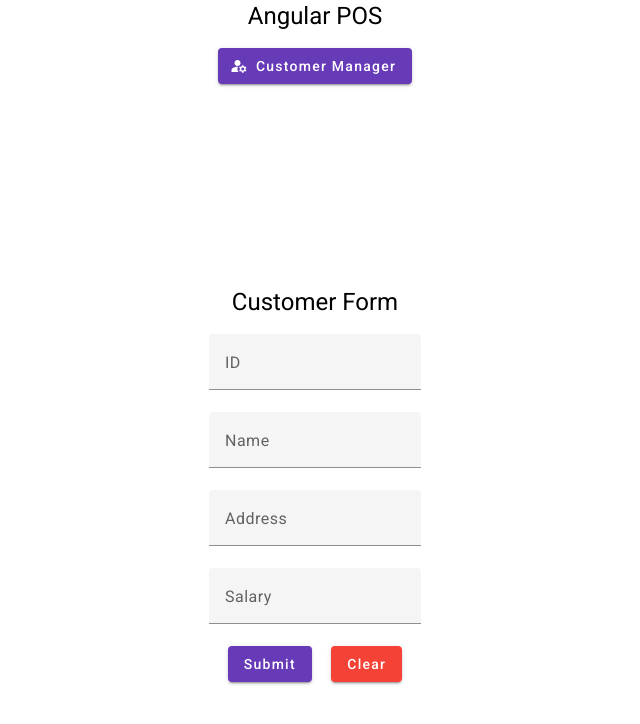
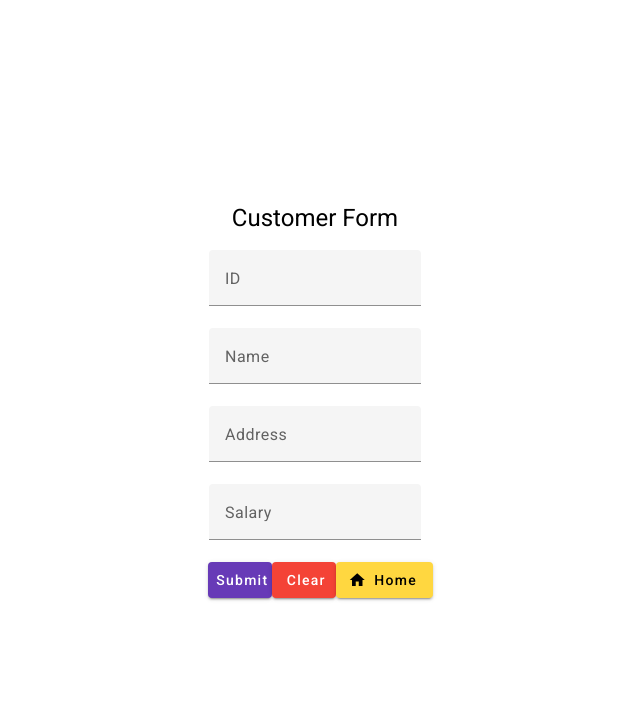
Before and after one commit to Hypertext-Assassin-RSS/Angular-POS, an Angular app: page /customer in a window 1280 px wide. Shown: the top 724 px of the page, without its empty margins (325-965 px from the left). Built offline with nearby package versions, Linux system fonts and the light colour scheme.

Commit message:
add button icons and change router elements

```diff
--- a/src/app/app.component.html
+++ b/src/app/app.component.html
@@ -1,12 +1 @@
-<div style="text-align: center">
-  <h1>Angular POS</h1>
-  <a routerLink="/customer" style="text-decoration: none">
-    <button mat-raised-button color="primary">Customer Manager
-      <mat-icon>manage_accounts</mat-icon>
-    </button>
-  </a>
-</div>
-
-
-
 <router-outlet></router-outlet>
--- a/src/app/page/home-screen/home-screen.component.html
+++ b/src/app/page/home-screen/home-screen.component.html
@@ -1 +1,8 @@
-<p>home-screen works!</p>
+<div style="text-align: center">
+  <h1>Angular POS</h1>
+  <a routerLink="/customer" style="text-decoration: none">
+    <button mat-raised-button color="primary">Customer Manager
+      <mat-icon>manage_accounts</mat-icon>
+    </button>
+  </a>
+</div>
--- a/src/app/page/input/input.component.html
+++ b/src/app/page/input/input.component.html
@@ -40,7 +40,18 @@
 
   </div>
   <div class="button-container">
-    <button mat-raised-button color="primary" (click)="submit(userId.value,userName.value,userAddress.value,userSalary.value)">Submit</button>
-    <button mat-raised-button color="warn">Clear</button>
+    <button mat-raised-button color="primary" (click)="submit(userId.value,userName.value,userAddress.value,userSalary.value)">Submit
+      <mat-icon>send_and_archive</mat-icon>
+    </button>
+    <button mat-raised-button color="warn">
+      <mat-icon>backspace</mat-icon>
+      Clear
+    </button>
+    <a routerLink="/home" style="text-decoration: none">
+      <button mat-raised-button color="accent">
+        <mat-icon>home</mat-icon>
+        Home
+      </button>
+    </a>
   </div>
 </div>
```
